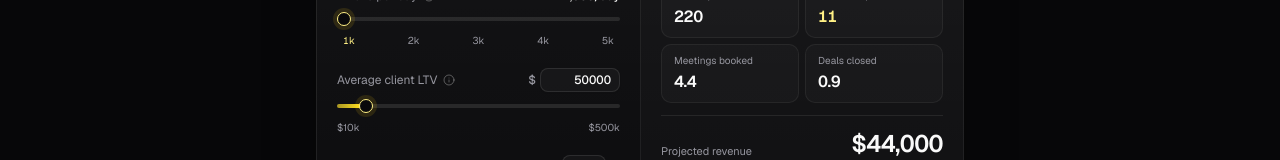
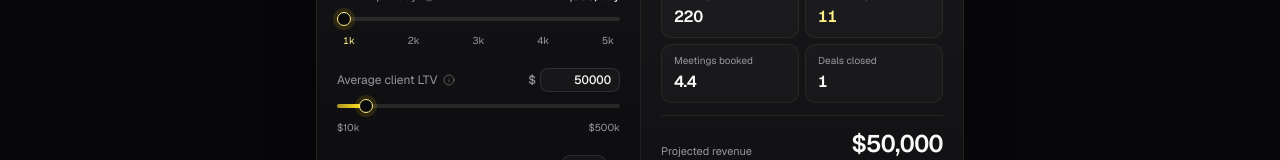
Before and after one commit to jayden8811/praz, a Next.js app: page / in a window 1280 px wide. Shown: the part 498-658 px from the top of the page. Built offline with nearby package versions, Linux system fonts and the light colour scheme.

Commit message:
Round deals closed to whole clients and base revenue on it
Co-Authored-By: Claude Opus 5.5 <noreply@anthropic.com>
Claude-Session: https://claude.ai/code/session_012dVnbrNQKUeMJHz3bd94t6

```diff
--- a/src/components/sections/overview.tsx
+++ b/src/components/sections/overview.tsx
@@ -177,7 +177,8 @@ function Calculator() {
   const replies = perDay * ASSUME.days * ASSUME.reply;
   const positive = replies * ASSUME.positive;
   const meetings = positive * ASSUME.meeting;
-  const deals = meetings * (close / 100);
+  // Whole clients only, so revenue matches the deals shown.
+  const deals = Math.round(meetings * (close / 100));
   const revenue = deals * ltv;
   const roi = ((revenue - cost) / cost) * 100;
 
@@ -281,7 +282,7 @@ function Calculator() {
             <Stat label="Total replies" value={replies} />
             <Stat label="Positive replies" value={positive} accent />
             <Stat label="Meetings booked" value={meetings} decimals />
-            <Stat label="Deals closed" value={deals} decimals />
+            <Stat label="Deals closed" value={deals} />
           </div>
 
           <Separator className="my-3" />
```
